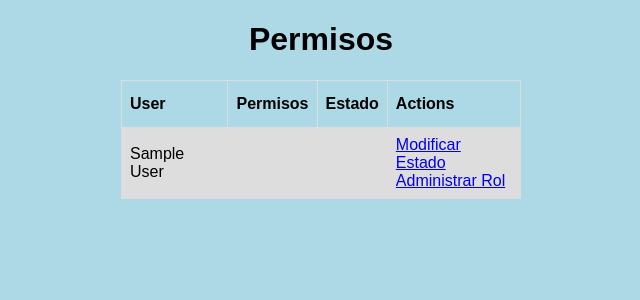
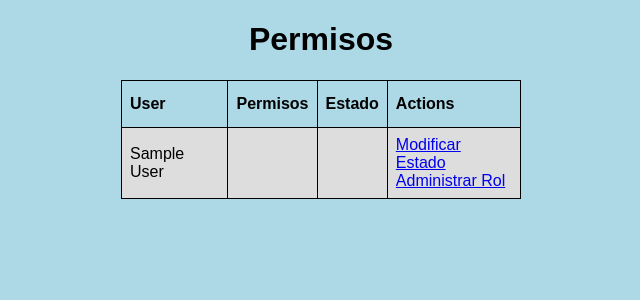
Before and after one commit to BautBodrone/ProyectoDeSoftware2021, a Flask app: template app/templates/probando/index.html in a window 1280 px wide. Shown: the top 300 px of the page, without its empty margins (319-959 px from the left). Run offline with Flask 2, Linux system fonts and the light colour scheme; the template is opened without the code that fills it: values that come from a table or form of the project are taken from there, others are empty; the visitor is signed in with stand-in values (Sample User, id 1); data comes from the database, SQL or seed files in the repository.

Commit message:
corregido

```diff
--- a/app/static/probando.css
+++ b/app/static/probando.css
@@ -40,7 +40,7 @@ td {
   }
 
   td, th {
-    border: 1px solid #dddddd;
+    border: 1px solid #000000;
     text-align: left;
     padding: 8px;
   }
```
